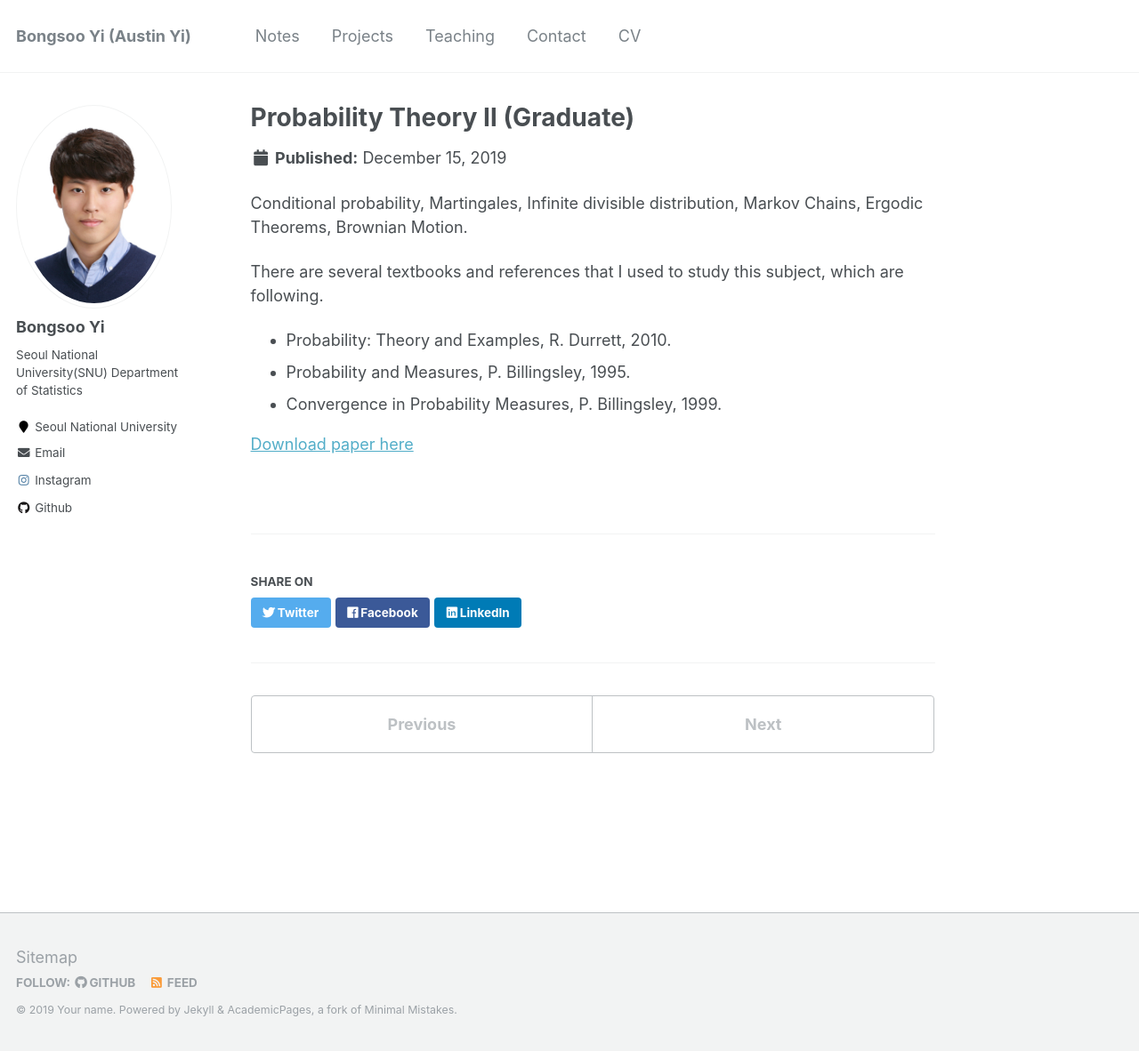
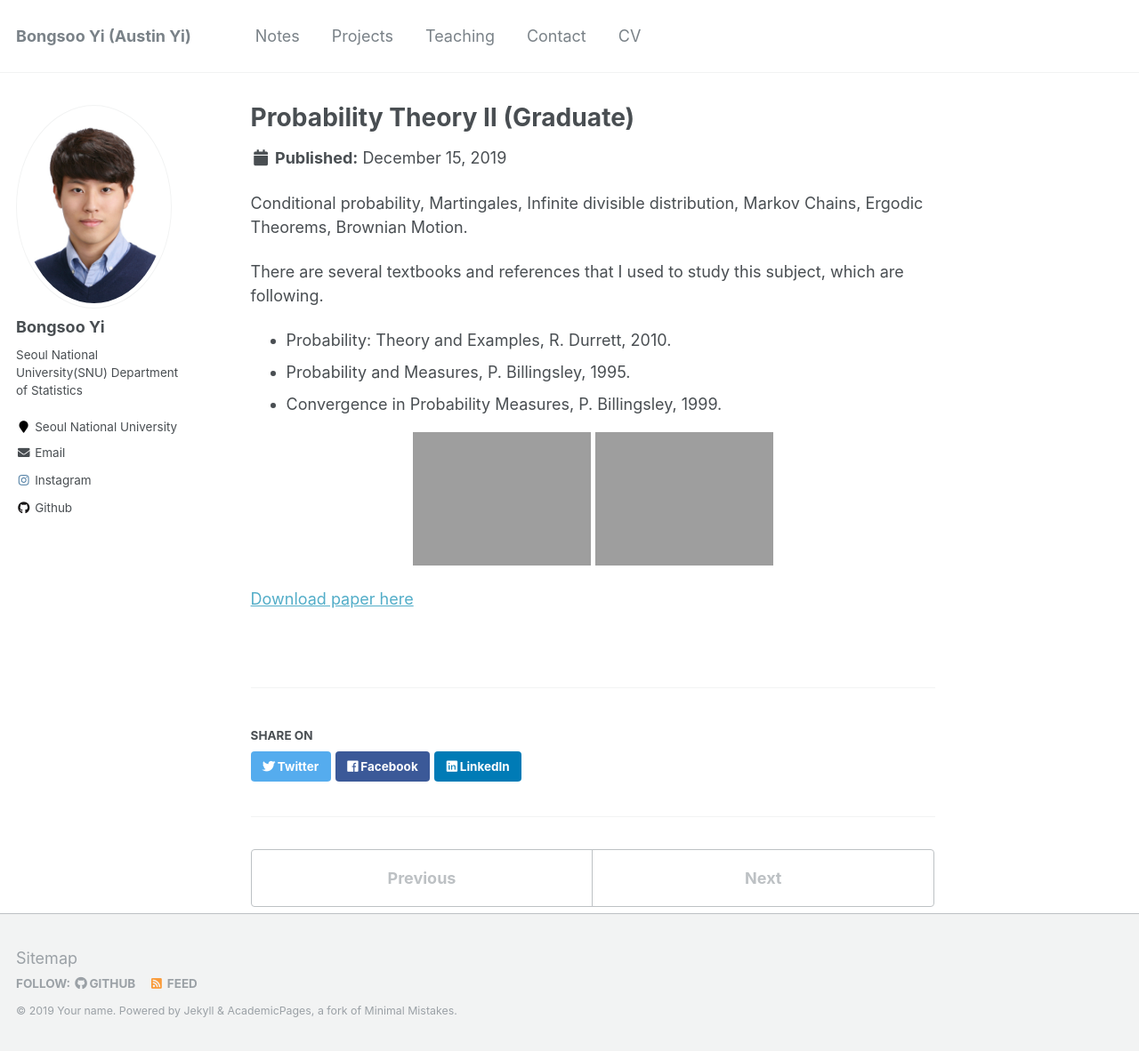
Before and after one commit to austinyi/austinyi.github.io, a Jekyll site: the page built from _publications/2019-12-15-probability2.md, in a window 1280 px wide and 1182 px high. Shown: the whole window at 89% size. Built offline with Jekyll 4.4.1, drawn with Linux system fonts in a browser that asks for light colours.

Commit message:
Update 2019-12-15-probability2.md

```diff
--- a/_publications/2019-12-15-probability2.md
+++ b/_publications/2019-12-15-probability2.md
@@ -15,5 +15,14 @@ There are several textbooks and references that I used to study this subject, wh
 * Probability and Measures, P. Billingsley, 1995.
 * Convergence in Probability Measures, P. Billingsley, 1999.
 
+<p align="center">
+
+  <img src="http://austinyi.github.io/images/durrett.jpg" style="width:200px;"/>
+
+  <img src="http://austinyi.github.io/images/billingsley.jpg" style="width:200px;"/>
+
+</p>
+
+
 
 [Download paper here](http://austinyi.github.io/files/paper2.pdf)
```
